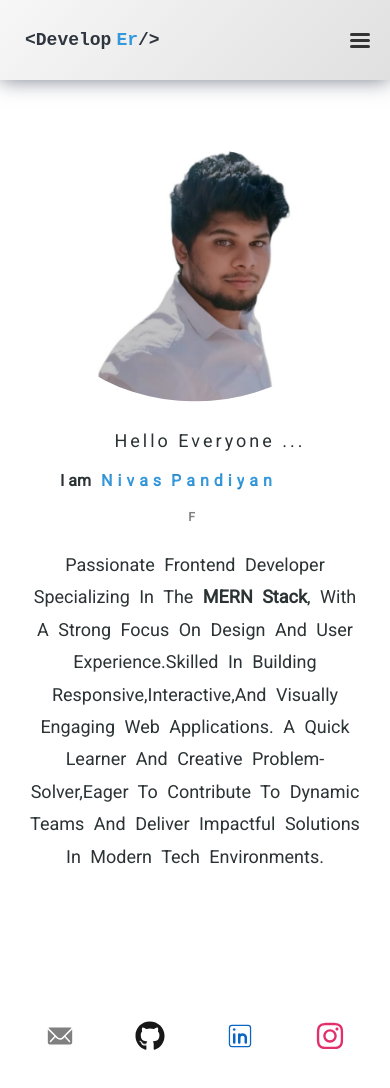
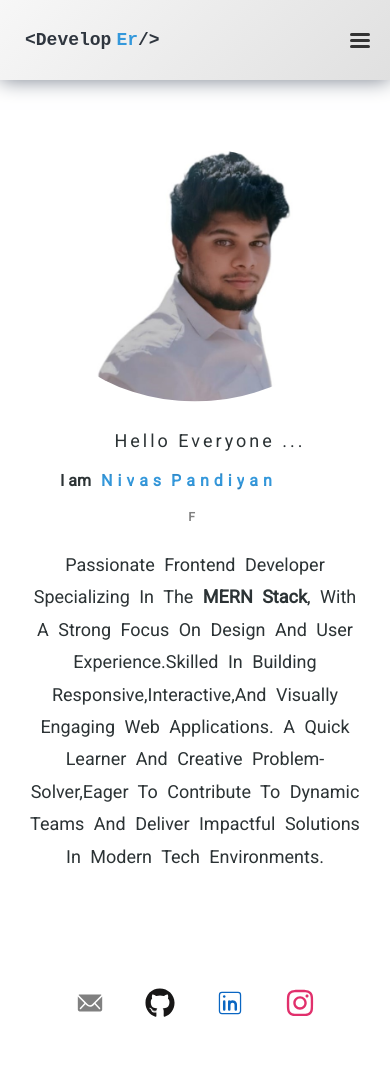
Before and after one commit to Nivas2307/portfolio, a React (Vite) app: page / in a window 390 px wide. Shown: the top 1088 px of the page. Built offline with nearby package versions, Linux system fonts and the light colour scheme.

Commit message:
💄 Fix: mobile social icon click issue and spacing adjustments

```diff
--- a/src/components/aboutme/About.css
+++ b/src/components/aboutme/About.css
@@ -211,11 +211,23 @@
   justify-content: start;
   align-items: center;
   gap: 30px;
+  z-index: 10;
+  position: relative;
+  flex-wrap: wrap;
+  margin-top: 30px;
 }
 
 .i {
   font-size: 30px;
   margin: 10px;
+  cursor: pointer;
+  z-index: 11;
+  position: relative;
+}
+.social a {
+  pointer-events: all;
+  position: relative;
+  z-index: 10;
 }
 
 .social :hover {
@@ -493,15 +505,19 @@
 /* Small Screens (max-width: 576px) */
 @media (max-width: 580px) {
   .about_outer {
+    margin-bottom: -100px;
     height: 100%;
-    margin-bottom: -190px;
+    z-index: 1;
+    margin-bottom: -230px;
+
+    position: relative;
   }
 
   .about_inner {
     flex-direction: column;
     height: auto;
+    padding-bottom: 100px;
   }
-
   .about_box {
     flex-direction: column;
     align-items: center;
@@ -515,6 +531,12 @@
     width: 80%;
     height: 230px;
     border-radius: 50%;
+    z-index: 1;
+    position: relative;
+  }
+  .about_down {
+    z-index: 1;
+    position: relative;
   }
 
   .about_para {
@@ -547,12 +569,28 @@
     height: auto;
     padding: 5px;
   }
+  .social {
+    width: 100%;
+    display: flex;
+    justify-content: center;
+    align-items: center;
+    flex-wrap: wrap;
+    gap: 20px;
+    /* margin-top: 30px; */
+    z-index: 10;
+  }
+  .i {
+    font-size: 30px;
+    /* margin: 10px; */
+    cursor: pointer;
+    z-index: 10;
+  }
 
   .about_down {
     align-items: center;
     gap: 25px;
     /* border: 2px solid red; */
-    margin-top: 50px;
+    margin-top: 10px;
     margin-left: 1px;
   }
   .about_down a {
--- a/src/components/aboutme/About.jsx
+++ b/src/components/aboutme/About.jsx
@@ -164,6 +164,7 @@ const About = () => {
               <a
                 href="https://www.instagram.com/_born_for_voyage_/"
                 target="_blank"
+                rel="noopener noreferrer"
                 style={{ color: "#E1306C", textDecoration: "none" }}
               >
                 <FaInstagram className="i" />
--- a/src/components/myskills/skill.css
+++ b/src/components/myskills/skill.css
@@ -1,5 +1,5 @@
 .skill_outer {
-  /* border: 2px solid  black; */
+  /* border: 2px solid black; */
   height: 700px;
   width: 100vw;
 }
@@ -400,7 +400,7 @@
     flex-direction: column;
     justify-content: center;
     align-items: center;
-    margin-bottom: -80px;
+    position: relative;
   }
 
   .skill_head {
```
